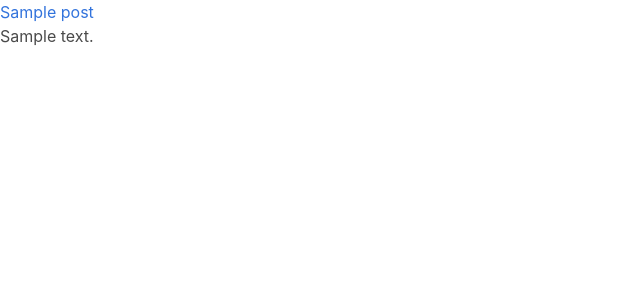
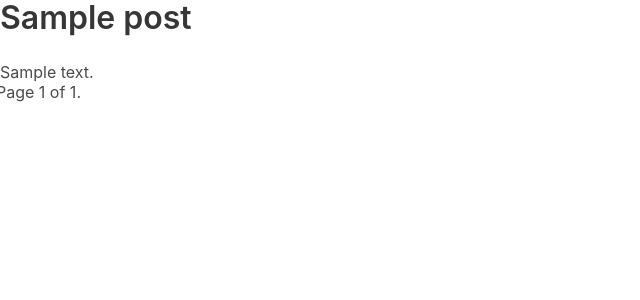
Before and after one commit to ioionu/django-ioio, a Django app: page / in a window 1280 px wide. Shown: the top 300 px of the page, without its empty margins (0-640 px from the left). Run offline with Django 3.2, Linux system fonts and the light colour scheme; tables that the repository leaves empty hold one stand-in row (values such as "Sample post"); some libraries are stand-ins or nearby versions.

Commit message:
pagination

```diff
--- a/blog/models.py
+++ b/blog/models.py
@@ -4,6 +4,8 @@
     title = models.CharField(max_length=512, blank=True, null=True)
     image = models.ImageField(null=True)
     alt = models.CharField(max_length=512, blank=True, null=True)
+    def __str__(self):
+        return "{title} : {alt} : {img}".format(title=self.title, alt=self.alt, img=self.image)
 
 
 class Attachment(models.Model):
--- a/blog/templates/blog/index.html
+++ /dev/null
@@ -1,14 +0,0 @@
-{% extends 'base.html' %}
-
-{% block title %}ioio.nu index{% endblock title %}
-
-{% block content %}
-<ul>
-    {% for post in posts %}
-    <li>
-        <h2><a href="{% url 'blog:post' post.slug %}">{{ post.title }}</a></h2>
-        <div>{{ post.body|truncatechars_html:128|safe }}</div>
-    </li>
-    {% endfor %}
-</ul>
-{% endblock  %}
--- a/blog/templates/blog/post.html
+++ b/blog/templates/blog/post.html
@@ -4,14 +4,14 @@
 {% block title %}{{ post.title }} | ioio.nu index{% endblock title %}
 
 {% block content %}
-<h1>{{ post.title }}</h1>
+<h1 class="title">{{ post.title }}</h1>
 <div>
     {{ post.body|safe }}
 </div>
 <div>
-<ul>
+<ul class="columns">
 {% for image in post.image.all %}
-    <li>
+    <li class="column">
         <h4>{{image.image}}</h4>
         {% thumbnail image.image "256" crop="center" as im %}
             <a href="{{ image.image.url }}" >
--- /dev/null
+++ b/blog/templates/blog/post_list.html
@@ -0,0 +1,33 @@
+{% extends 'base.html' %}
+
+{% block title %}ioio.nu index{% endblock title %}
+
+{% block content %}
+<ul>
+    {% for post in object_list %}
+    <li>
+        <h2 class="title"><a href="{% url 'blog:post' post.slug %}">{{ post.title }}</a></h2>
+        <div>{{ post.body|truncatechars_html:128|safe }}</div>
+    </li>
+    {% endfor %}
+</ul>
+
+<div class="pagination">
+    <span class="step-links">
+        {% if page_obj.has_previous %}
+            <a href="?page=1">&laquo; first</a>
+            <a href="?page={{ page_obj.previous_page_number }}">previous</a>
+        {% endif %}
+
+        <span class="current">
+            Page {{ page_obj.number }} of {{ page_obj.paginator.num_pages }}.
+        </span>
+
+        {% if page_obj.has_next %}
+            <a href="?page={{ page_obj.next_page_number }}">next</a>
+            <a href="?page={{ page_obj.paginator.num_pages }}">last &raquo;</a>
+        {% endif %}
+    </span>
+</div>
+
+{% endblock  %}
--- a/blog/urls.py
+++ b/blog/urls.py
@@ -7,7 +7,7 @@
 app_name = 'blog'
 
 urlpatterns = [
-  path('', views.index, name='index'),
+  path('', views.PostList.as_view(), name='posts'),
 ] + static(settings.MEDIA_URL, document_root=settings.MEDIA_ROOT)
 
 # Blog alias is hungry for any path so put it last.
--- a/blog/views.py
+++ b/blog/views.py
@@ -1,11 +1,12 @@
 from django.shortcuts import render, get_object_or_404
 from django.http import HttpResponse
+from django.views.generic.list import ListView
 from .models import Post
 # Create your views here.
 
-def index(request):
-  posts = Post.objects.all()
-  return render(request, 'blog/index.html', {'posts': posts})
+class PostList(ListView):
+  paginate_by = 5
+  model = Post
 
 
 def post(request, path):
```
